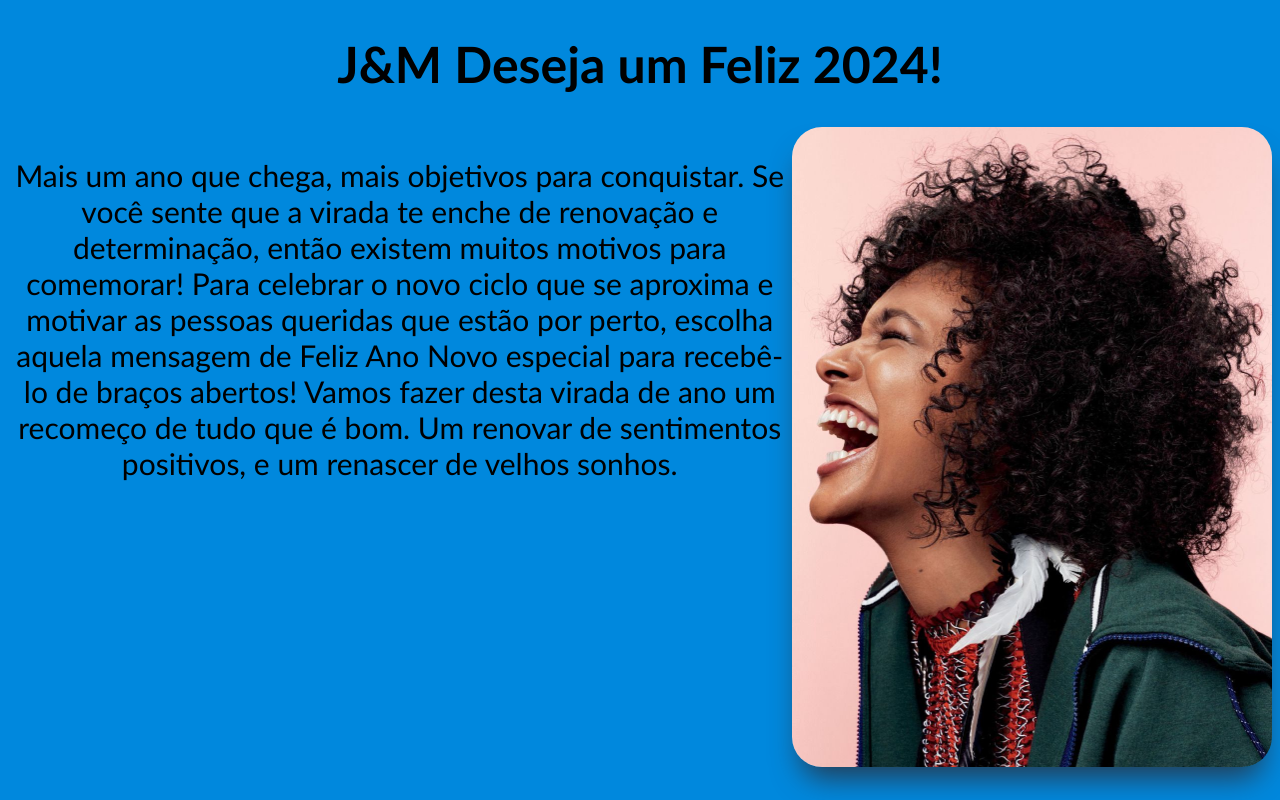
After one commit to MarcosPaivaLima/ProjetoFINAL, a PHP site: page /projetoFINAL/ in a window 1280 px wide. The commit adds this page. Run offline with PHP 8.4, Linux system fonts and the light colour scheme.

Commit message:
Edições & inserção tela de felicitações

```diff
--- a/Menu.php
+++ b/Menu.php
@@ -185,7 +185,9 @@ $cpf =  $_SESSION['CPF'];
 
                 <div class="nav-sec">
                         <div class="img-nav-p">
+                                <a href="http://127.0.0.1:5500/index.html">
                                 <img src="imagens/Inserir m subtítulo.png" class="imgnav">
+                                </a>
                         </div>
 
                         <div class="img-nav-p">
--- /dev/null
+++ b/index.html
@@ -0,0 +1,49 @@
+<!DOCTYPE html>
+<html lang="en">
+<head>
+    <meta charset="UTF-8">
+    <meta name="viewport" content="width=device-width, initial-scale=1.0">
+    <title>Document</title>
+    <style>
+        body{
+            background-color: #08d;
+
+            text-align: center;
+            font-family:'Gill Sans', 'Gill Sans MT', Calibri, 'Trebuchet MS', sans-serif;
+        }
+        body h1{
+            font-size: 50px;
+
+        }
+        .geral{
+            width: 100%;
+            height: 1000%;
+            display: flex;
+
+        }
+        .geral img{
+            width: 500px;
+            height: 640px;
+            border-radius: 30px;
+            box-shadow: rgb(38, 57, 77) 0px 20px 30px -10px;
+        }
+        .geral p{
+            font-size: 30px;
+        }
+    </style>
+</head>
+<body>
+    <h1>J&M Deseja um Feliz 2024!</h1>
+    <div class="geral">
+        <p>Mais um ano que chega, mais objetivos para conquistar. Se você sente que a virada te enche de renovação e determinação, então existem muitos motivos para comemorar! Para celebrar o novo ciclo que se aproxima e motivar as pessoas queridas que estão por perto, escolha aquela mensagem de Feliz Ano Novo especial para recebê-lo de braços abertos!
+        Vamos fazer desta virada de ano
+        um recomeço de tudo que é bom.
+        Um renovar de sentimentos positivos,
+        e um renascer de velhos sonhos.
+
+
+        </p>
+        <img src="imagens/propaganda.jpeg">
+    </div>
+</body>
+</html>
```
